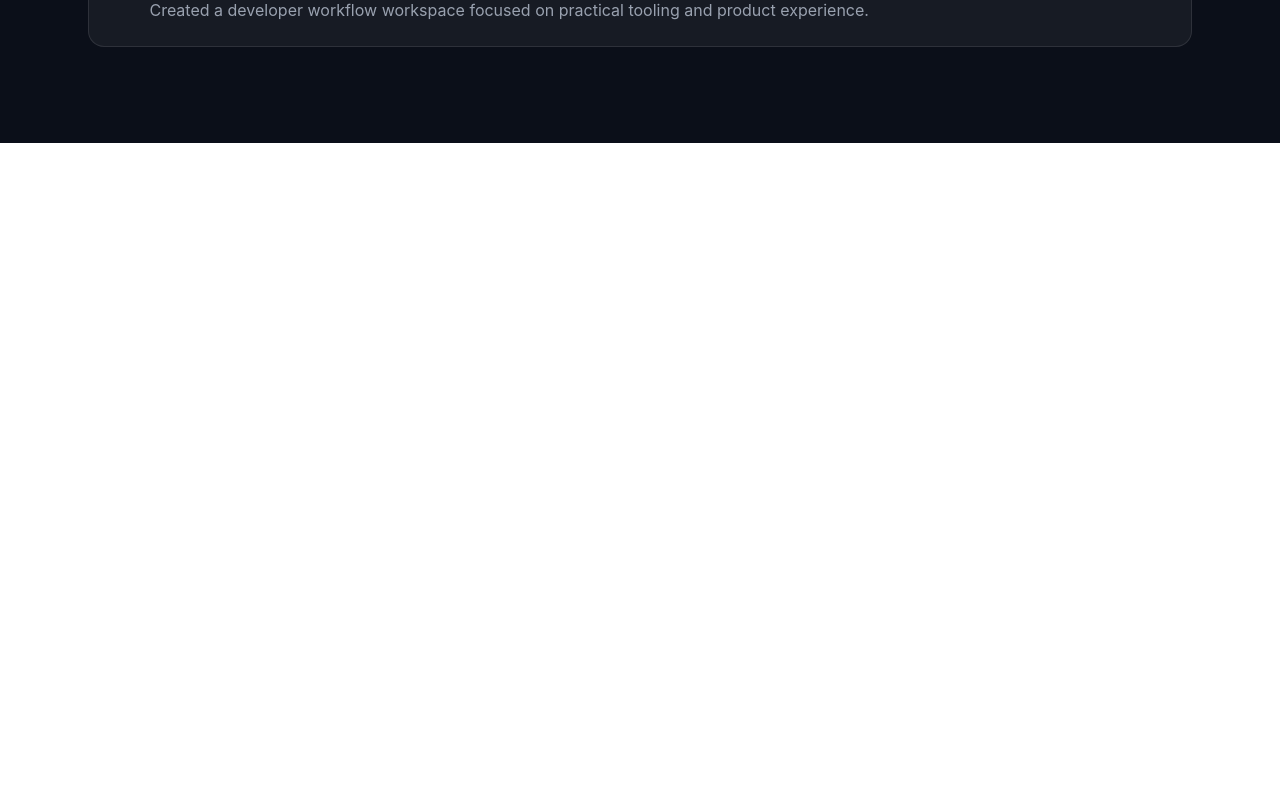
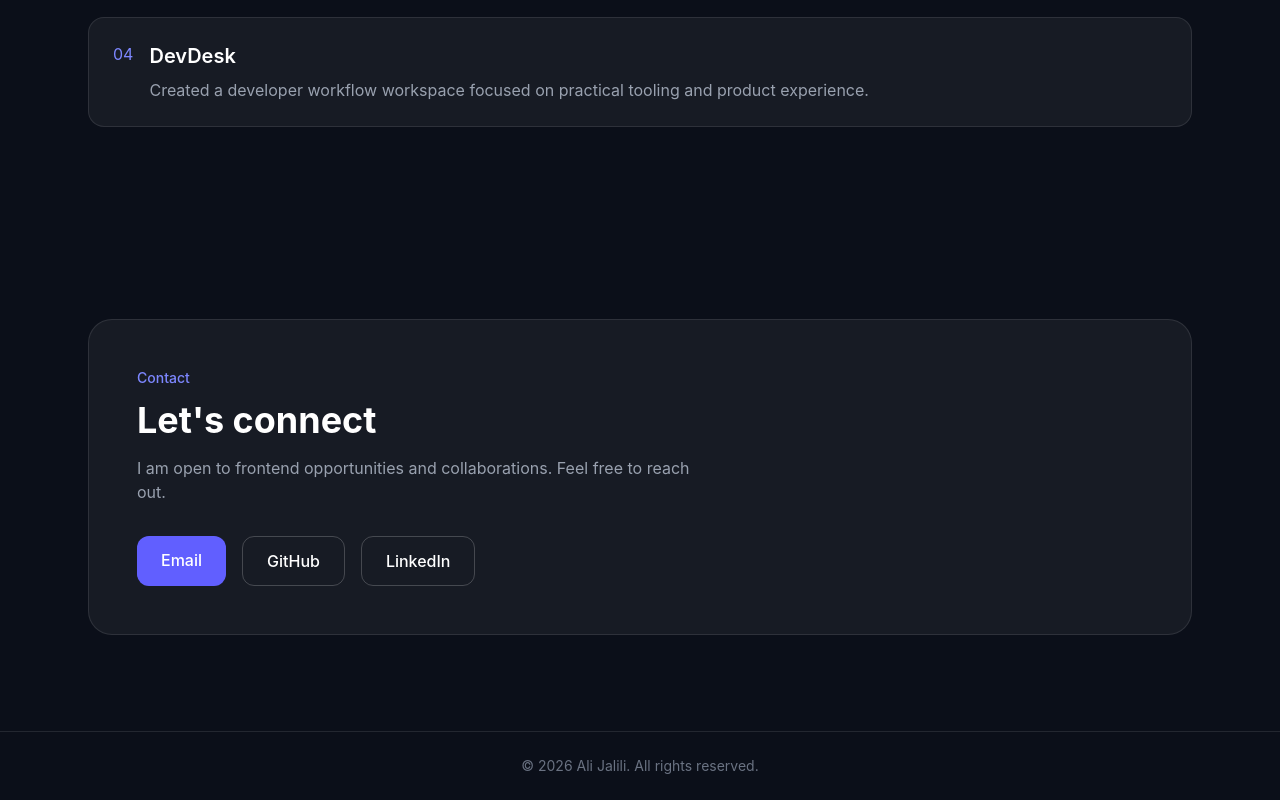
Before and after one commit to Ali-jalili/Personal-Portfolio, a React (Vite) app: page / in a window 1280 px wide. Shown: the part 3234-4034 px from the top of the page. Before the commit the page ends 3377 px from the top, so only its background shows below. Built offline with nearby package versions, Linux system fonts and the light colour scheme.

Commit message:
feat: add contact section and footer component
- Added Contact section for user reach out
- Created reusable Footer component in layout
- Updated MainLayout with top padding and footer

```diff
--- a/src/App.tsx
+++ b/src/App.tsx
@@ -6,6 +6,7 @@ import Projects from "./features/projects/Projects";
 import About from "./features/about/About";
 import Skills from "./features/skills/Skills";
 import Journey from "./features/journey/Journey";
+import Contact from "./features/contact/Contact";
 
 function App() {
   return (
@@ -15,6 +16,7 @@ function App() {
       <Skills />
       <Projects />
       <Journey />
+      <Contact />
     </MainLayout>
   );
 }
--- /dev/null
+++ b/src/components/common/Footer.tsx
@@ -0,0 +1,13 @@
+/** @format */
+
+function Footer() {
+  return (
+    <footer className="border-t border-white/10 py-6">
+      <p className="text-center text-sm text-gray-500">
+        © {new Date().getFullYear()} Ali Jalili. All rights reserved.
+      </p>
+    </footer>
+  );
+}
+
+export default Footer;
--- /dev/null
+++ b/src/features/contact/Contact.tsx
@@ -0,0 +1,45 @@
+/** @format */
+
+function Contact() {
+  return (
+    <section id="contact" className="py-24">
+      <div className="mx-auto max-w-6xl px-6">
+        <div className="rounded-3xl border border-white/10 bg-white/5 p-8 md:p-12">
+          <p className="text-sm font-medium text-indigo-400">Contact</p>
+
+          <h2 className="mt-3 text-4xl font-bold">Let's connect</h2>
+
+          <p className="mt-4 max-w-xl text-gray-400">
+            I am open to frontend opportunities and collaborations. Feel free to
+            reach out.
+          </p>
+
+          <div className="mt-8 flex flex-wrap gap-4">
+            <a
+              href="mailto:your-email@example.com"
+              className="rounded-xl bg-indigo-500 px-6 py-3 font-medium transition hover:bg-indigo-400"
+            >
+              Email
+            </a>
+
+            <a
+              href="#"
+              className="rounded-xl border border-white/20 px-6 py-3 font-medium transition hover:bg-white/10"
+            >
+              GitHub
+            </a>
+
+            <a
+              href="#"
+              className="rounded-xl border border-white/20 px-6 py-3 font-medium transition hover:bg-white/10"
+            >
+              LinkedIn
+            </a>
+          </div>
+        </div>
+      </div>
+    </section>
+  );
+}
+
+export default Contact;
--- a/src/layouts/MainLayout.tsx
+++ b/src/layouts/MainLayout.tsx
@@ -1,7 +1,8 @@
 /** @format */
 
+import Footer from "../components/common/Footer";
+import Navbar from "../components/common/Navbar";
 import type { ReactNode } from "react";
-import Navbar from "../components/common/Navbar";
 
 type MainLayoutProps = {
   children: ReactNode;
@@ -12,9 +13,9 @@ function MainLayout({ children }: MainLayoutProps) {
     <div className="min-h-screen bg-[#0B0F19] text-white">
       <Navbar />
 
-      <main>{children}</main>
+      <main className="pt-20">{children}</main>
 
-      {}
+      <Footer />
     </div>
   );
 }
```
